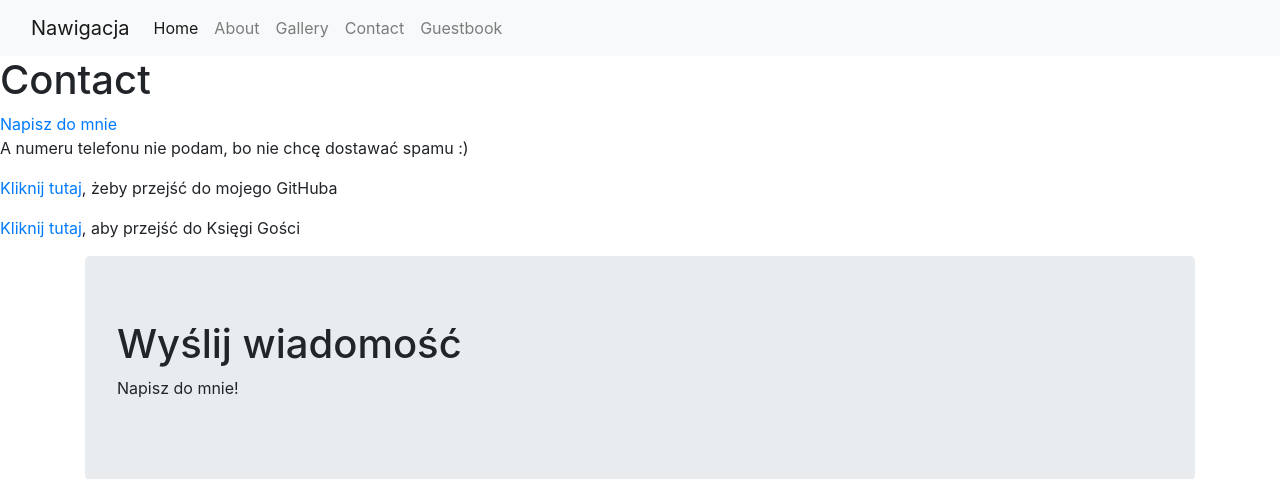
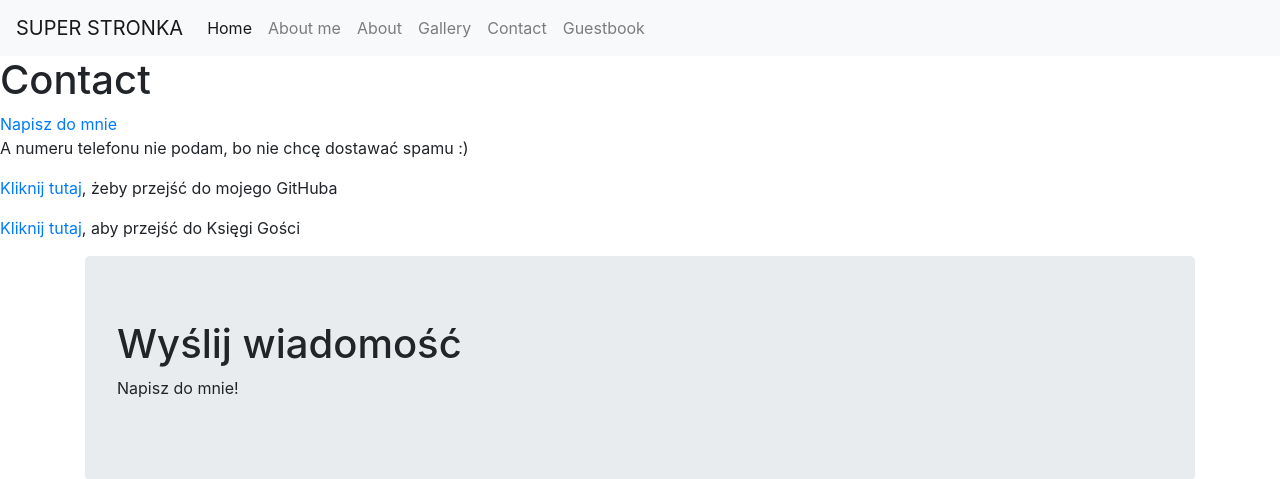
Before and after one commit to Astghik1319/lab02piac, a Flask app: template templates/contact.html in a window 1280 px wide. Shown: the top 479 px of the page. Run offline with Flask 2, Linux system fonts and the light colour scheme; the template is opened without the code that fills it, so the values that code supplies are empty; some libraries are stand-ins or nearby versions.

Commit message:
Add files via upload

```diff
--- a/templates/contact.html
+++ b/templates/contact.html
@@ -15,23 +15,19 @@
   <title>Kontakt</title>
 </head>
 <body>
-<nav class="navbar navbar-expand-lg navbar-light bg-light">
-  <div class="container-fluid">
-    <a class="navbar-brand" href="#">Nawigacja</a>
-    <button class="navbar-toggler" type="button" data-bs-toggle="collapse" data-bs-target="#navbarNavAltMarkup" aria-controls="navbarNavAltMarkup" aria-expanded="false" aria-label="Toggle navigation">
-      <span class="navbar-toggler-icon"></span>
-    </button>
-    <div class="collapse navbar-collapse" id="navbarNavAltMarkup">
-      <div class="navbar-nav">
-        <a class="nav-link active" aria-current="page" href="../templates/index.html">Home</a>
-        <a class="nav-link" href="../templates/aboutme.html">About</a>
-        <a class="nav-link" href="../templates/gallery.html">Gallery</a>
-        <a class="nav-link" href="../templates/contact.html">Contact</a>
-        <a class="nav-link" href="../templates/guestbook.html">Guestbook</a>
-      </div>
-    </div>
-  </div>
-</nav>
+<nav class="navbar navbar-expand-lg navbar-light bg-light  ">
+  <a class="navbar-brand" href="{{ url_for('home') }}">SUPER STRONKA</a>
+    <ul class="navbar-nav mr-auto ">
+      <li class="nav-item active"><a href="#" class="nav-link">Home</a></li>
+      <li class="nav-item">
+        <a href="{{ url_for('aboutme') }}" class="nav-link">About me</a>
+      </li>
+      <li class="nav-item"><a href="{{ url_for('aboutme') }}" class="nav-link">About</a></li>
+      <li class="nav-item"><a href="{{ url_for('gallery') }}" class="nav-link">Gallery</a></li>
+      <li class="nav-item"><a href="{{ url_for('contact') }}" class="nav-link">Contact</a></li>
+      <li class="nav-item"><a href="{{url_for('guestbook')}}" class="nav-link">Guestbook</a></li>
+    </ul>
+  </nav>
       <h1>Contact</h1>
    <p><a href="mailto:annamatyjewicz@gmail.com">Napisz do mnie</a><br>
 A numeru telefonu nie podam, bo nie chcę dostawać spamu :)</p>
```
Also changed, not shown: templates/gallery.html (+13 -17 lines), templates/index.html (+13 -17 lines).
